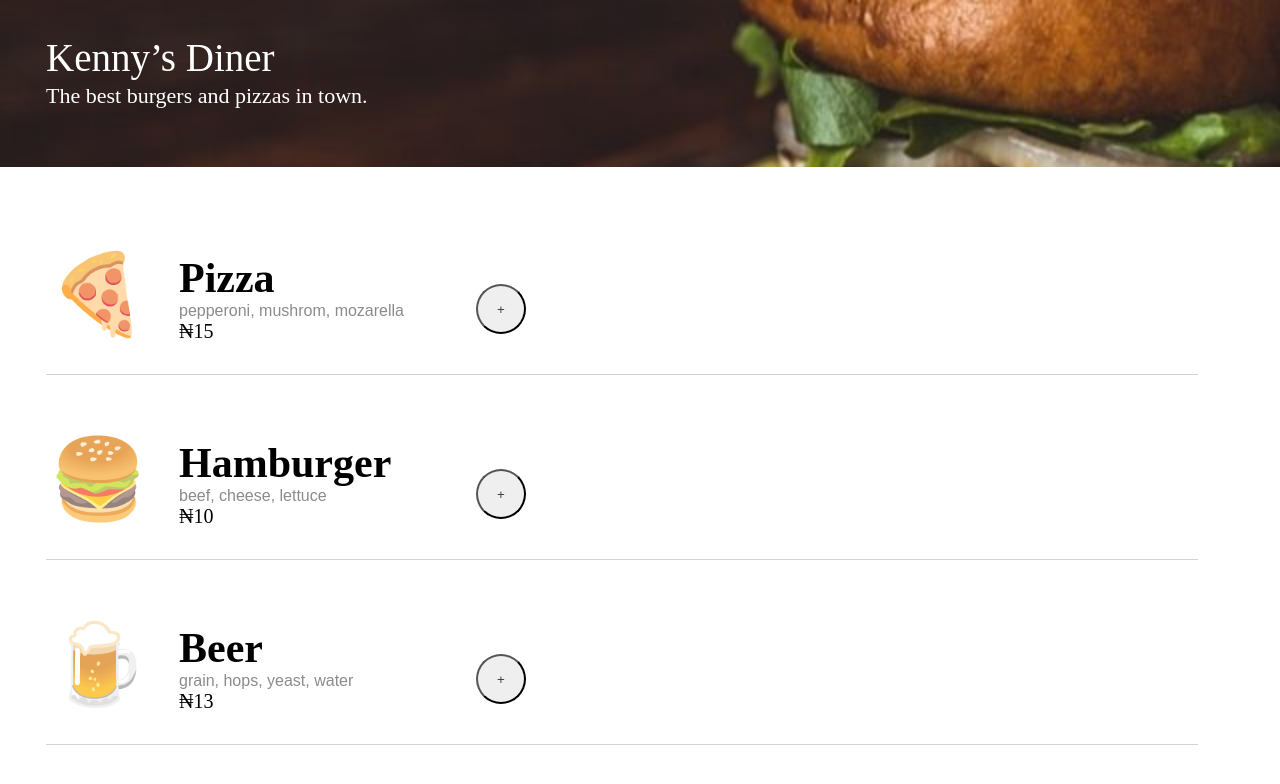
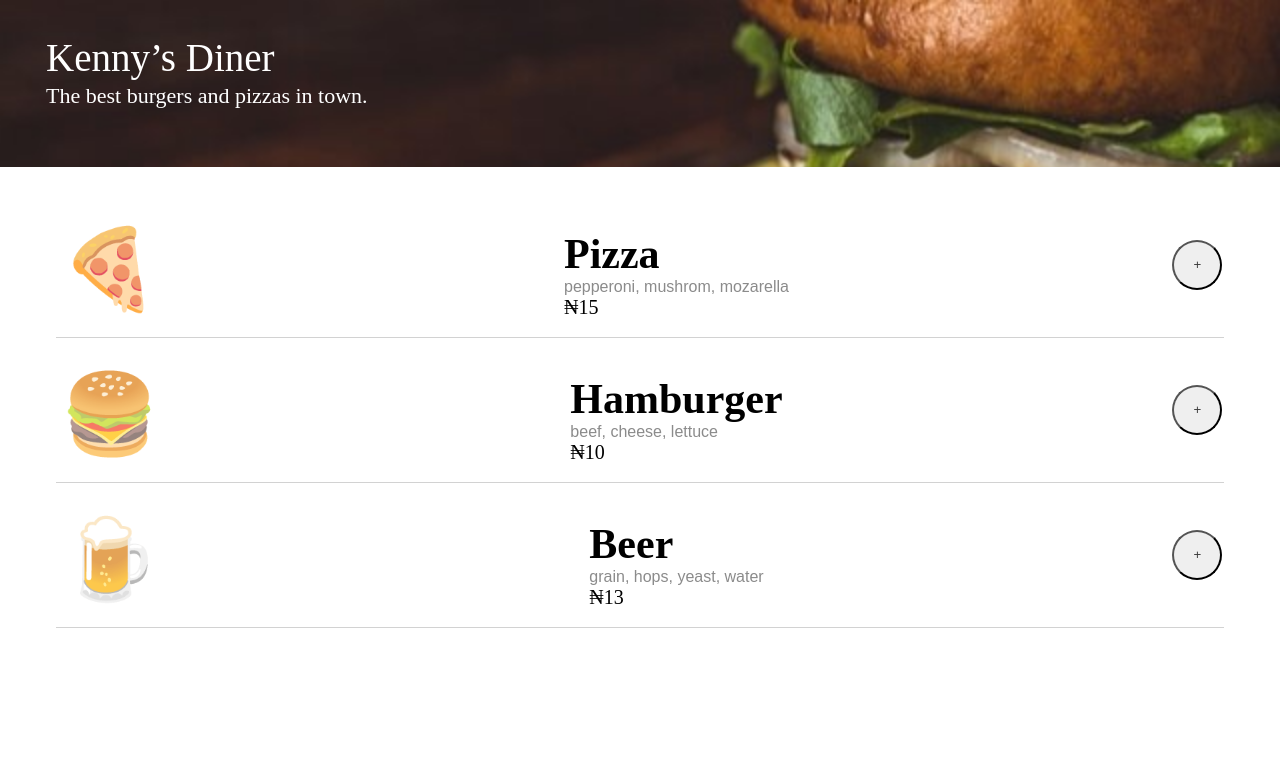
Before and after one commit to kendrickrizu/resstaurantapp, a website built with Vite: page index.html in a window 1280 px wide. Built offline with nearby package versions, Linux system fonts and the light colour scheme; a web font is replaced by a local one.

Commit message:
Update index.css

```diff
--- a/index.css
+++ b/index.css
@@ -13,10 +13,6 @@ body {
 
 .order-header, .header-title{
     text-align: center;
-}
-
-.flexbox{
-    display: flex;
 }
 
 /* HEADER STYLES */
@@ -54,39 +50,33 @@ header{
 
 .items-section{
     margin: 0 auto 10px;
+    width: 95%;
+    display: flex;
+    flex-direction: column;
+    align-items: center;
+    padding: 2%;
+    box-sizing: border-box;
 }
 
 .item{
-    position: absolute;
-    width: 90%;
+    width: 100%;
     height: 140px;
-    left: 46px;
     border-bottom: 1px solid #D2D2D2;
-    padding: 0px;
+    padding: 2px;
     display: flex;
+    justify-content: space-between;
+    align-items: center;
     font-size: 28px;
-    gap: 10px;
 }
 
-.Pizza{
-    top: 234px;
-}
-
-.Hamburger{
-    top: 419px;
-}
-
-.Beer{
-    top: 604px;
+.pic-and-desc-flex{
+    display: flex;
+    align-items: center;
 }
 
 .item-pic{
-    float: left;
     font-size: 78.72px;
     width: 70PX;
-    height: 89px;
-    top: 234px;
-    left: 46px;
     opacity: 0.72;
     margin: 10px 50px 3px 3px;
     font-family: Inter;
@@ -114,11 +104,8 @@ header{
 }
 
 .add-btn{
-    position: absolute;
     width: 50px;
     height: 50px;
-    top: 50px;
-    left: 430px;
     border-width: 1.5px solid #DEDEDE;
     border-radius: 50%;
     color: #3C3C3C;
@@ -126,7 +113,8 @@ header{
 
 /* PAYMENT/ORDER SECTION */
 .payment-section {
-        margin-top: 38pc;
+        margin-top: 2pc;
+
     }
 
 .order-summary {
@@ -255,6 +243,7 @@ header{
     padding: 1em;
     font-size: 1.5em;
     font-weight: bold;
+    text-transform: capitalize;
 }
 
 .disabled{
```
